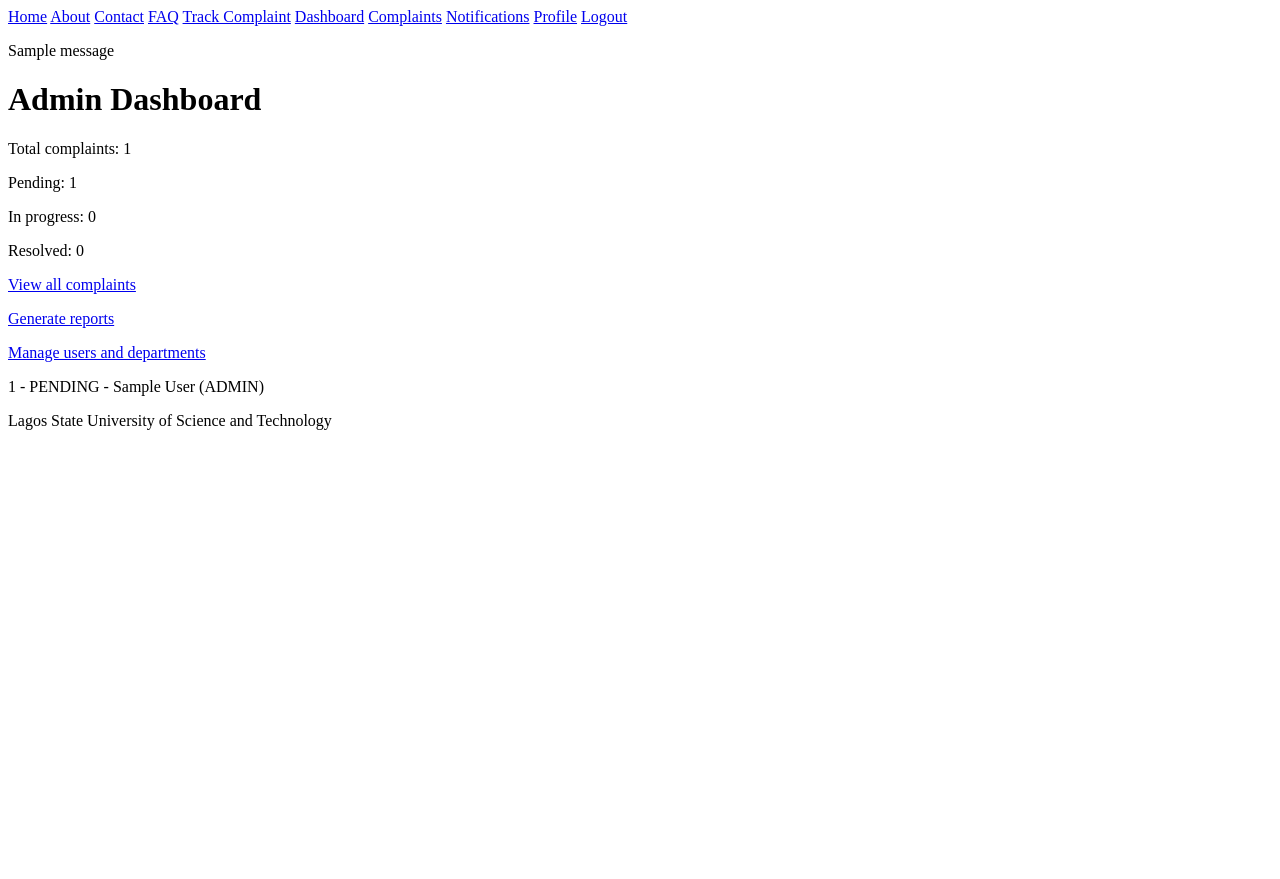
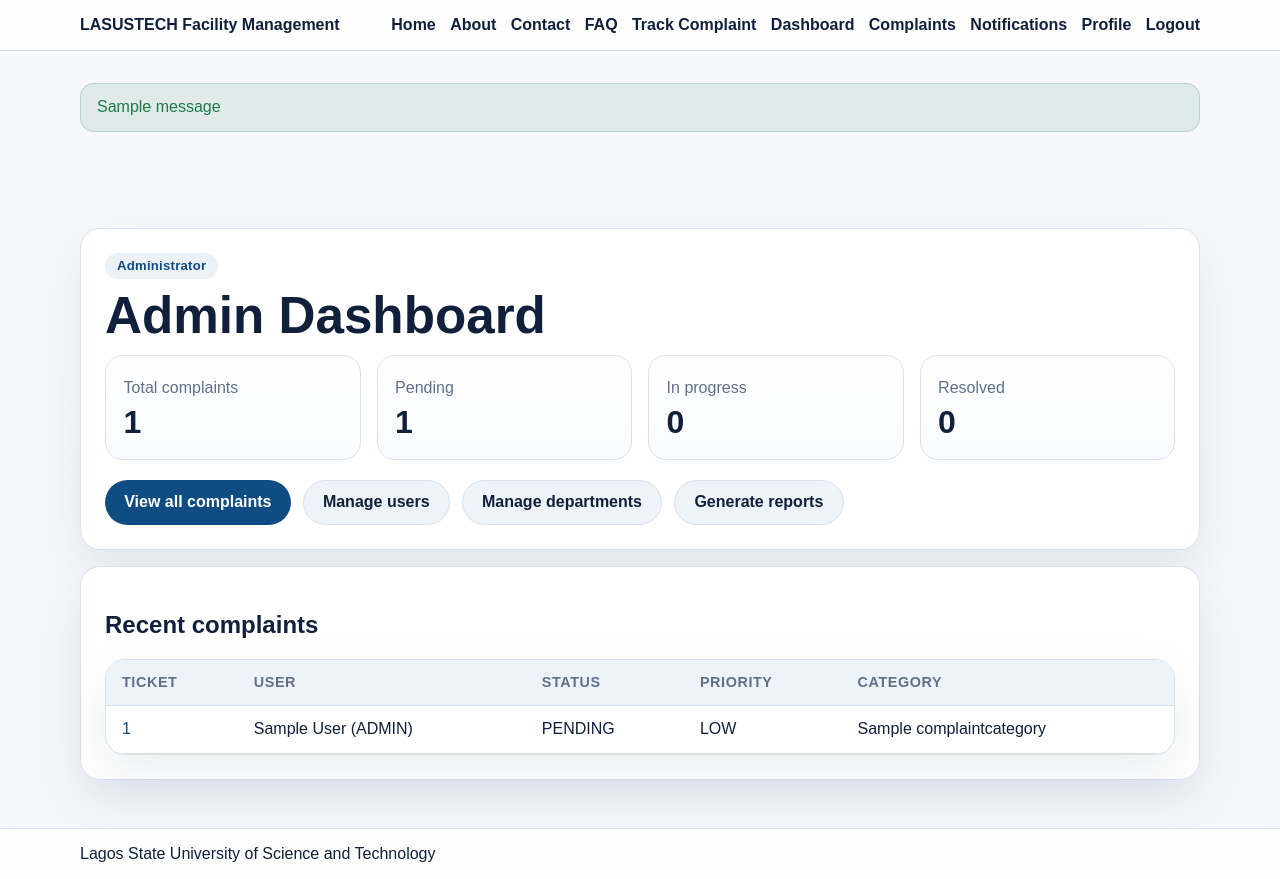
Before and after one commit to DocHoax/university_facility_management, a Django app: page /dashboard/admin/ in a window 1280 px wide. Before the commit the page ends 430 px from the top, so only its background shows below. Run offline with Django 5.2, Linux system fonts and the light colour scheme; a user stored in the database is signed in; tables that the repository leaves empty hold one stand-in row (values such as "Sample post"); one stand-in notice (Sample message) is shown.

Commit message:
feat: Implement user and department management features in admin dashboard with corresponding views and templates
Co-authored-by: Copilot <copilot@github.com>

```diff
--- a/dashboard/urls.py
+++ b/dashboard/urls.py
@@ -1,12 +1,16 @@
 from django.urls import path
 
-from dashboard.views import admin_dashboard, home, maintenance_dashboard, staff_dashboard
+from dashboard.views import admin_dashboard, home, manage_departments_view, manage_users_view, maintenance_dashboard, staff_dashboard
 
 app_name = "dashboard"
 
 urlpatterns = [
     path("", home, name="home"),
     path("admin/", admin_dashboard, name="admin"),
+    path("admin/users/", manage_users_view, name="manage-users"),
+    path("admin/users/<int:user_id>/", manage_users_view, name="edit-user"),
+    path("admin/departments/", manage_departments_view, name="manage-departments"),
+    path("admin/departments/<int:department_id>/", manage_departments_view, name="edit-department"),
     path("maintenance/", maintenance_dashboard, name="maintenance"),
     path("staff/", staff_dashboard, name="staff"),
 ]
--- a/dashboard/views.py
+++ b/dashboard/views.py
@@ -1,7 +1,10 @@
 from django.contrib.auth.decorators import login_required
 from django.db.models import Count
-from django.shortcuts import redirect, render
+from django.http import HttpResponseForbidden
+from django.shortcuts import get_object_or_404, redirect, render
 
+from accounts.models import Department, User
+from dashboard.forms import AdminUserForm, DepartmentForm
 from complaints.models import Complaint, ComplaintStatus
 
 
@@ -41,3 +44,47 @@ def maintenance_dashboard(request):
 def staff_dashboard(request):
     complaints = Complaint.objects.filter(user=request.user).select_related("department", "category")
     return render(request, "dashboard/staff.html", {"complaints": complaints})
+
+
+def _require_admin(user):
+    return user.is_authenticated and user.role == "ADMIN"
+
+
+@login_required
+def manage_users_view(request, user_id=None):
+    if not _require_admin(request.user):
+        return HttpResponseForbidden("Only administrators can manage users.")
+
+    selected_user = get_object_or_404(User, pk=user_id) if user_id else None
+    if request.method == "POST":
+        form = AdminUserForm(request.POST, instance=selected_user)
+        if form.is_valid():
+            form.save()
+            return redirect("dashboard:manage-users")
+    else:
+        form = AdminUserForm(instance=selected_user)
+
+    users = User.objects.select_related("department").order_by("first_name", "username")
+    return render(request, "dashboard/users.html", {"form": form, "users": users, "selected_user": selected_user})
+
+
+@login_required
+def manage_departments_view(request, department_id=None):
+    if not _require_admin(request.user):
+        return HttpResponseForbidden("Only administrators can manage departments.")
+
+    selected_department = get_object_or_404(Department, pk=department_id) if department_id else None
+    if request.method == "POST":
+        form = DepartmentForm(request.POST, instance=selected_department)
+        if form.is_valid():
+            form.save()
+            return redirect("dashboard:manage-departments")
+    else:
+        form = DepartmentForm(instance=selected_department)
+
+    departments = Department.objects.order_by("name")
+    return render(
+        request,
+        "dashboard/departments.html",
+        {"form": form, "departments": departments, "selected_department": selected_department},
+    )
--- /dev/null
+++ b/static/css/style.css
@@ -0,0 +1,262 @@
+:root {
+    --bg: #f3f6fb;
+    --surface: #ffffff;
+    --surface-soft: #eef3f9;
+    --text: #10203a;
+    --muted: #60708a;
+    --primary: #0f4c81;
+    --primary-2: #1f7acb;
+    --accent: #d98b00;
+    --border: #d8e1ec;
+    --success: #1e7a4a;
+    --shadow: 0 18px 50px rgba(16, 32, 58, 0.08);
+}
+
+* {
+    box-sizing: border-box;
+}
+
+body {
+    margin: 0;
+    font-family: Arial, Helvetica, sans-serif;
+    background: linear-gradient(180deg, #f7f9fc 0%, var(--bg) 100%);
+    color: var(--text);
+}
+
+a {
+    color: var(--primary);
+    text-decoration: none;
+}
+
+a:hover {
+    text-decoration: underline;
+}
+
+.site-shell {
+    min-height: 100vh;
+    display: flex;
+    flex-direction: column;
+}
+
+.site-header,
+.site-footer {
+    background: rgba(255, 255, 255, 0.85);
+    backdrop-filter: blur(12px);
+    border-bottom: 1px solid var(--border);
+}
+
+.site-footer {
+    border-top: 1px solid var(--border);
+    border-bottom: 0;
+    margin-top: auto;
+}
+
+.navbar,
+.page-container,
+.hero,
+.footer-inner {
+    width: min(1120px, calc(100% - 2rem));
+    margin: 0 auto;
+}
+
+.navbar {
+    display: flex;
+    flex-wrap: wrap;
+    justify-content: space-between;
+    align-items: center;
+    gap: 1rem;
+    padding: 1rem 0;
+}
+
+.nav-links {
+    display: flex;
+    flex-wrap: wrap;
+    gap: 0.9rem;
+    align-items: center;
+}
+
+.nav-links a {
+    color: var(--text);
+    font-weight: 600;
+}
+
+.hero {
+    display: grid;
+    grid-template-columns: 1.2fr 0.8fr;
+    gap: 2rem;
+    align-items: center;
+    padding: 3rem 0 2rem;
+}
+
+.hero-panel,
+.card,
+.panel,
+.table-wrap,
+.form-card {
+    background: var(--surface);
+    border: 1px solid var(--border);
+    border-radius: 20px;
+    box-shadow: var(--shadow);
+}
+
+.hero-panel,
+.card,
+.panel,
+.form-card {
+    padding: 1.5rem;
+}
+
+.hero-badge {
+    display: inline-flex;
+    align-items: center;
+    padding: 0.35rem 0.75rem;
+    border-radius: 999px;
+    background: rgba(15, 76, 129, 0.08);
+    color: var(--primary);
+    font-weight: 700;
+    font-size: 0.82rem;
+    letter-spacing: 0.02em;
+}
+
+.hero h1,
+.page-title {
+    margin: 0.6rem 0 0.8rem;
+    font-size: clamp(2rem, 4vw, 3.5rem);
+    line-height: 1.05;
+}
+
+.hero p,
+.muted {
+    color: var(--muted);
+    line-height: 1.7;
+}
+
+.hero-actions,
+.card-actions {
+    display: flex;
+    flex-wrap: wrap;
+    gap: 0.75rem;
+    margin-top: 1.25rem;
+}
+
+.button,
+button,
+input[type="submit"] {
+    display: inline-flex;
+    align-items: center;
+    justify-content: center;
+    gap: 0.4rem;
+    border: 0;
+    border-radius: 999px;
+    padding: 0.8rem 1.2rem;
+    background: var(--primary);
+    color: #fff;
+    font-weight: 700;
+    cursor: pointer;
+}
+
+.button.secondary,
+button.secondary {
+    background: var(--surface-soft);
+    color: var(--text);
+    border: 1px solid var(--border);
+}
+
+.grid {
+    display: grid;
+    grid-template-columns: repeat(auto-fit, minmax(220px, 1fr));
+    gap: 1rem;
+}
+
+.stat {
+    padding: 1.1rem;
+    border-radius: 18px;
+    background: linear-gradient(180deg, #fff 0%, #f9fbff 100%);
+    border: 1px solid var(--border);
+}
+
+.stat-value {
+    font-size: 2rem;
+    font-weight: 800;
+    margin: 0.2rem 0 0;
+}
+
+.page-container {
+    padding: 2rem 0 3rem;
+}
+
+.table-wrap {
+    overflow-x: auto;
+}
+
+table {
+    width: 100%;
+    border-collapse: collapse;
+}
+
+th,
+td {
+    padding: 0.9rem 1rem;
+    border-bottom: 1px solid var(--border);
+    text-align: left;
+    vertical-align: top;
+}
+
+th {
+    background: var(--surface-soft);
+    font-size: 0.9rem;
+    color: var(--muted);
+    text-transform: uppercase;
+    letter-spacing: 0.04em;
+}
+
+.flash {
+    margin: 0 0 1rem;
+    padding: 0.9rem 1rem;
+    border-radius: 14px;
+    background: rgba(30, 122, 74, 0.1);
+    color: var(--success);
+    border: 1px solid rgba(30, 122, 74, 0.2);
+}
+
+input,
+select,
+textarea {
+    width: 100%;
+    margin-top: 0.35rem;
+    padding: 0.85rem 0.95rem;
+    border-radius: 14px;
+    border: 1px solid var(--border);
+    background: #fff;
+    font: inherit;
+}
+
+label {
+    display: block;
+    font-weight: 700;
+    margin-bottom: 0.8rem;
+}
+
+.helper-row {
+    display: flex;
+    flex-wrap: wrap;
+    gap: 0.75rem;
+    margin-bottom: 1rem;
+}
+
+.helper-row a {
+    padding: 0.55rem 0.85rem;
+    border-radius: 999px;
+    background: var(--surface-soft);
+}
+
+@media (max-width: 800px) {
+    .hero {
+        grid-template-columns: 1fr;
+        padding-top: 1.5rem;
+    }
+
+    .navbar {
+        align-items: flex-start;
+    }
+}
--- a/templates/base.html
+++ b/templates/base.html
@@ -1,13 +1,20 @@
+{% load static %}
 <!DOCTYPE html>
 <html lang="en">
 <head>
     <meta charset="UTF-8">
     <meta name="viewport" content="width=device-width, initial-scale=1.0">
     <title>{% block title %}University Facility Management System{% endblock %}</title>
+    <link rel="stylesheet" href="{% static 'css/style.css' %}">
 </head>
 <body>
-    <header>
-        <nav>
+    <div class="site-shell">
+        <header class="site-header">
+            <div class="navbar">
+                <div>
+                    <strong>LASUSTECH Facility Management</strong>
+                </div>
+                <nav class="nav-links">
                     <a href="{% url 'pages:home' %}">Home</a>
                     <a href="{% url 'pages:about' %}">About</a>
                     <a href="{% url 'pages:contact' %}">Contact</a>
@@ -24,17 +31,23 @@
                         <a href="{% url 'accounts:register' %}">Register</a>
                     {% endif %}
                 </nav>
+            </div>
         </header>
         {% if messages %}
+            <div class="page-container">
                 {% for message in messages %}
-            <p>{{ message }}</p>
+                    <div class="flash">{{ message }}</div>
                 {% endfor %}
+            </div>
         {% endif %}
-    <main>
+        <main class="page-container">
             {% block content %}{% endblock %}
         </main>
-    <footer>
+        <footer class="site-footer">
+            <div class="footer-inner">
                 <p>Lagos State University of Science and Technology</p>
+            </div>
         </footer>
+    </div>
 </body>
 </html>
--- a/templates/dashboard/admin.html
+++ b/templates/dashboard/admin.html
@@ -1,14 +1,43 @@
 {% extends 'base.html' %}
 {% block content %}
-<h1>Admin Dashboard</h1>
-<p>Total complaints: {{ total_complaints }}</p>
-<p>Pending: {{ pending_complaints }}</p>
-<p>In progress: {{ in_progress_complaints }}</p>
-<p>Resolved: {{ resolved_complaints }}</p>
-<p><a href="{% url 'complaints:list' %}">View all complaints</a></p>
-<p><a href="{% url 'reports:report' %}">Generate reports</a></p>
-<p><a href="{% url 'admin:index' %}">Manage users and departments</a></p>
-{% for complaint in complaints %}
-<p>{{ complaint.ticket_id }} - {{ complaint.status }} - {{ complaint.user }}</p>
-{% endfor %}
+<div class="hero-panel">
+	<span class="hero-badge">Administrator</span>
+	<h1 class="page-title">Admin Dashboard</h1>
+	<div class="grid">
+		<div class="stat"><div class="muted">Total complaints</div><p class="stat-value">{{ total_complaints }}</p></div>
+		<div class="stat"><div class="muted">Pending</div><p class="stat-value">{{ pending_complaints }}</p></div>
+		<div class="stat"><div class="muted">In progress</div><p class="stat-value">{{ in_progress_complaints }}</p></div>
+		<div class="stat"><div class="muted">Resolved</div><p class="stat-value">{{ resolved_complaints }}</p></div>
+	</div>
+	<div class="hero-actions">
+		<a class="button" href="{% url 'complaints:list' %}">View all complaints</a>
+		<a class="button secondary" href="{% url 'dashboard:manage-users' %}">Manage users</a>
+		<a class="button secondary" href="{% url 'dashboard:manage-departments' %}">Manage departments</a>
+		<a class="button secondary" href="{% url 'reports:report' %}">Generate reports</a>
+	</div>
+</div>
+
+<div class="card" style="margin-top: 1rem;">
+	<h2>Recent complaints</h2>
+	<div class="table-wrap">
+		<table>
+			<thead>
+				<tr><th>Ticket</th><th>User</th><th>Status</th><th>Priority</th><th>Category</th></tr>
+			</thead>
+			<tbody>
+				{% for complaint in complaints %}
+				<tr>
+					<td><a href="{% url 'complaints:detail' complaint.ticket_id %}">{{ complaint.ticket_id }}</a></td>
+					<td>{{ complaint.user }}</td>
+					<td>{{ complaint.status }}</td>
+					<td>{{ complaint.priority }}</td>
+					<td>{{ complaint.category }}</td>
+				</tr>
+				{% empty %}
+				<tr><td colspan="5">No complaints recorded yet.</td></tr>
+				{% endfor %}
+			</tbody>
+		</table>
+	</div>
+</div>
 {% endblock %}
```
Also changed, not shown: dashboard/forms.py (added, +19 -0 lines), templates/dashboard/departments.html (added, +35 -0 lines), templates/dashboard/users.html (added, +36 -0 lines), templates/pages/about.html (+6 -1 lines), templates/pages/contact.html (+6 -1 lines), templates/pages/faq.html (+6 -1 lines), templates/pages/help.html (+6 -1 lines), templates/pages/home.html (+17 -3 lines), templates/reports/admin_report.html (+16 -5 lines). Lines whose indentation alone changed are shown as unchanged.
